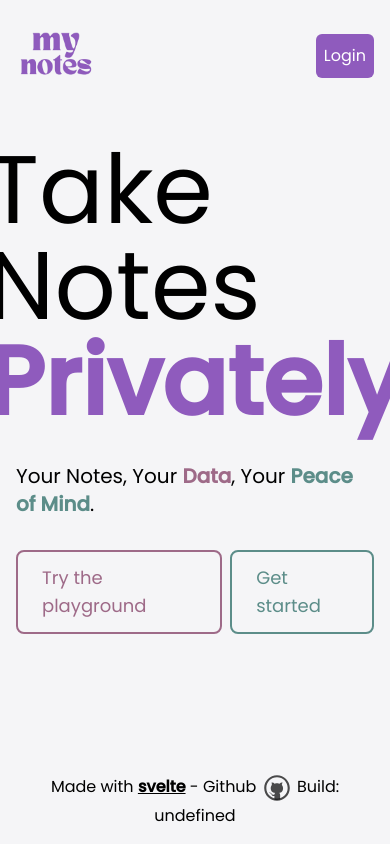
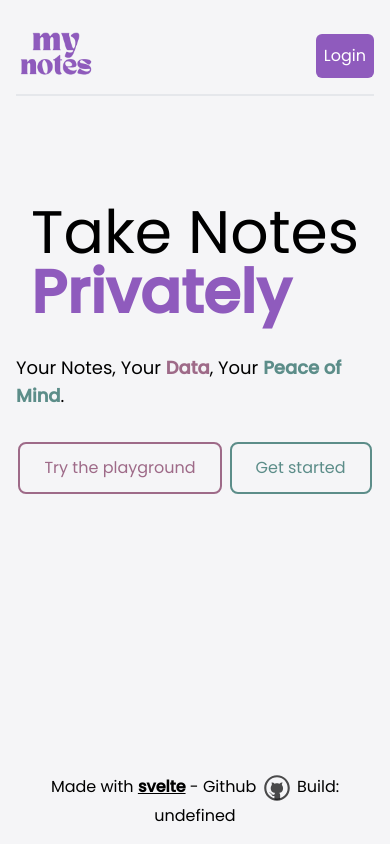
Before and after one commit to dejanvasic85/notes, a SvelteKit app: page / in a window 390 px wide. Built offline with nearby package versions, Linux system fonts and the light colour scheme; no server answers.

Commit message:
Designing it for mobile screens

```diff
--- a/src/routes/+page.svelte
+++ b/src/routes/+page.svelte
@@ -8,7 +8,7 @@
 	<meta name="description" content="Personal note taking application and sharing with family" />
 </svelte:head>
 
-<header class="borderpx-6 container mx-auto h-20">
+<header class="borderpx-6 container mx-auto h-20 max-w-6xl border-b-2">
 	<nav class="flex w-full items-center justify-between">
 		<img src={logo} alt="Notes" class="size-20" />
 		<Button>Login</Button>
@@ -16,14 +16,14 @@
 </header>
 
 <section
-	class="hero-bg flex w-full flex-[0.6] flex-col items-center justify-center gap-8 rounded-xl"
+	class="hero-bg flex flex-[0.6] flex-col items-center justify-center gap-8 rounded-xl"
 >
-	<h1 class="text-8xl">
+	<h1 class="text-6xl md:text-8xl">
 		Take Notes
 		<span class="block font-bold text-primary">Privately</span>
 	</h1>
 
-	<p class="text-xl">
+	<p class="text-lg md:text-xl">
 		Your Notes, Your <span class="font-bold text-secondary">Data</span>, Your
 		<span class="font-bold text-tertiary">Peace of Mind</span>.
 	</p>
@@ -31,12 +31,12 @@
 	<div class="flex gap-2">
 		<a
 			href="/playground"
-			class="rounded-lg border-2 border-secondary px-6 py-3 text-lg text-secondary transition-colors duration-300 hover:bg-secondary/90 hover:text-white"
+			class="rounded-lg border-2 border-secondary px-6 py-3 text-secondary transition-colors duration-300 hover:bg-secondary/90 hover:text-white md:text-lg"
 			>Try the playground</a
 		>
 		<a
 			href="/api/auth/login?screen_hint=register"
-			class="rounded-lg border-2 border-tertiary px-6 py-3 text-lg text-tertiary transition-colors duration-300 hover:bg-tertiary/90 hover:text-white"
+			class="rounded-lg border-2 border-tertiary px-6 py-3 text-tertiary transition-colors duration-300 hover:bg-tertiary/90 hover:text-white md:text-lg"
 			>Get started</a
 		>
 	</div>
```
